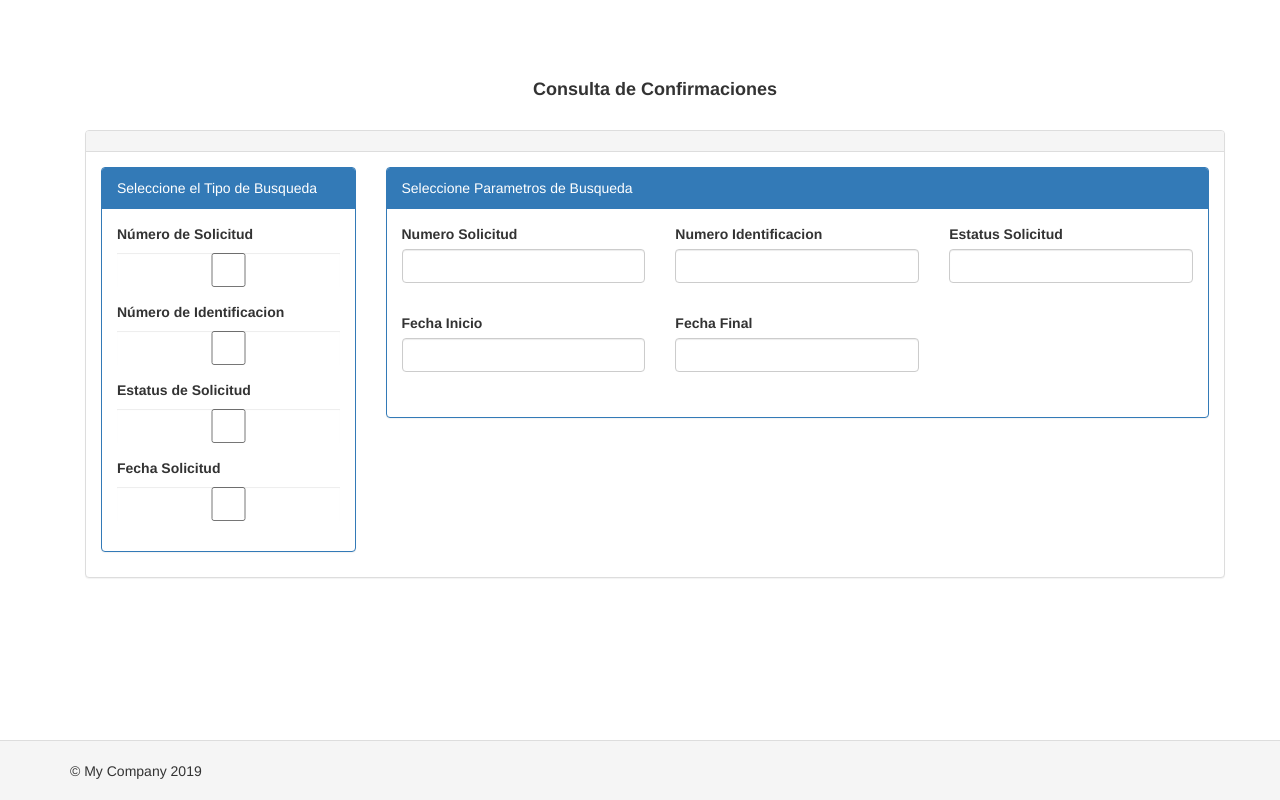
After one commit to yuryeuceda/yii2-rap-pf, a Yii app: template views/site/consultaConfirmaciones.php in a window 1280 px wide. The commit adds this page. Run offline with PHP 8.4 and a stand-in for Yii, Linux system fonts and the light colour scheme; the template is opened without the code that fills it, so the values that code supplies are empty; form fields are guessed from the names that the template uses; some libraries are stand-ins or nearby versions.

Commit message:
cambios pantallas

```diff
--- a/controllers/SiteController.php
+++ b/controllers/SiteController.php
@@ -58,7 +58,7 @@ class SiteController extends Controller
     public function actionConsultaConfirmaciones()
     {
         $model = new ConsultaConfirmaciones();
-        return $this->render('consultaconfirmacion', ['model' =>  $model]);
+        return $this->render('consultaConfirmaciones', ['model' =>  $model]);
     }
 
 
--- a/views/layouts/main.php
+++ b/views/layouts/main.php
@@ -48,7 +48,7 @@ AppAsset::register($this);
                 ['label' => 'Contact', 'url' => ['/site/contact']],
                 ['label' => 'Confirmaciones', 'url' => ['/site/confirmaciones']],
                 ['label' => 'Confirmacion Acceso Financiero', 'url' => ['/site/confirmacion-acceso-financiamiento']],
-                ['label' => 'Consulta de Confirmaciones', 'url' => ['/site/consultaconfirmacion']],
+                ['label' => 'Consulta de Confirmaciones', 'url' => ['/site/consulta-confirmaciones']],
                 Yii::$app->user->isGuest ? (['label' => 'Login', 'url' => ['/site/login']]) : ('<li>'
                     . Html::beginForm(['/site/logout'], 'post')
                     . Html::submitButton(
--- /dev/null
+++ b/views/site/consultaConfirmaciones.php
@@ -0,0 +1,88 @@
+<?php
+
+/* @var $this yii\web\View */
+
+use yii\bootstrap\ActiveForm;
+use yii\helpers\Html;
+
+$this->title = 'Consulta de Confirmaciones';
+
+$form = ActiveForm::begin([
+    'layout' => 'horizontal',
+    'fieldConfig' => [
+        'template' => "{label}\n{beginWrapper}\n{input}\n{hint}\n{error}\n{endWrapper}",
+        'horizontalCssClasses' => [
+            'label' => 'col-sm-4',
+            'offset' => 'col-md-12',
+            'error' => '',
+            'hint' => '',
+        ],
+    ],
+]);
+?>
+
+<div class="container">
+    <header style="margin:auto;">
+        <h4 class="text-center"><B><?= Html::encode($this->title) ?></B></h4>
+        <img src="" alt="">
+    </header>
+
+
+    <div class="panel panel-default" style="margin-bottom: 10px;">
+
+        <div class="panel-heading">
+
+        </div>
+        <div class="panel-body">
+            <div class="row">
+                <div class="col-md-3">
+                    <div class="panel panel-primary" style="margin-bottom: 10px;">
+
+                        <div class="panel-heading">
+                            Seleccione el Tipo de Busqueda
+                        </div>
+                        <div class="panel-body">
+                            <?= $form->field($model, 'CHKnumeroSolicitud')->checkbox()->label('Número de Solicitud') ?>
+                            <?= $form->field($model, 'CHKnumeroIdentificacion')->checkbox()->label('Número de Identificacion') ?>
+                            <?= $form->field($model, 'CHKestatusSolicitud')->checkbox()->label('Estatus de Solicitud') ?>
+                            <?= $form->field($model, 'CHKfechaSolicitud')->checkbox()->label('Fecha Solicitud') ?>
+                        </div>
+                    </div>
+                </div>
+                <div class="col-md-9">
+                    <div class="panel panel-primary" style="margin-bottom: 10px;">
+
+                        <div class="panel-heading">
+                            Seleccione Parametros de Busqueda
+                        </div>
+                        <div class="panel-body">
+                            <div class="row form-group">
+                                <div class="col-md-4">
+                                    <?= $form->field($model, 'numeroSolicitud')->textInput()->label('Numero Solicitud') ?>
+                                </div>
+                                <div class="col-md-4">
+                                    <?= $form->field($model, 'numeroIdentificacion')->label('Numero Identificacion') ?>
+                                </div>
+                                <div class="col-md-4">
+                                    <?= $form->field($model, 'estatusSolicitud')->label('Estatus Solicitud') ?>
+                                </div>
+                            </div>
+                            <div class="row form-group">
+                                <div class="col-md-4">
+                                    <?= $form->field($model, 'fechaSolicitudInicio')->textInput()->label('Fecha Inicio') ?>
+                                </div>
+                                <div class="col-md-4">
+                                    <?= $form->field($model, 'fechaSolicitudFinal')->label('Fecha Final') ?>
+                                </div>
+
+                            </div>
+
+                        </div>
+                    </div>
+                </div>
+            </div>
+
+
+        </div>
+    </div>
+</div>
```
Also changed, not shown: models/ConsultaConfirmaciones.php (renamed from models/ConsultaConfirmacion.php, +11 -0 lines), views/site/consultaconfirmacion.php (deleted).
